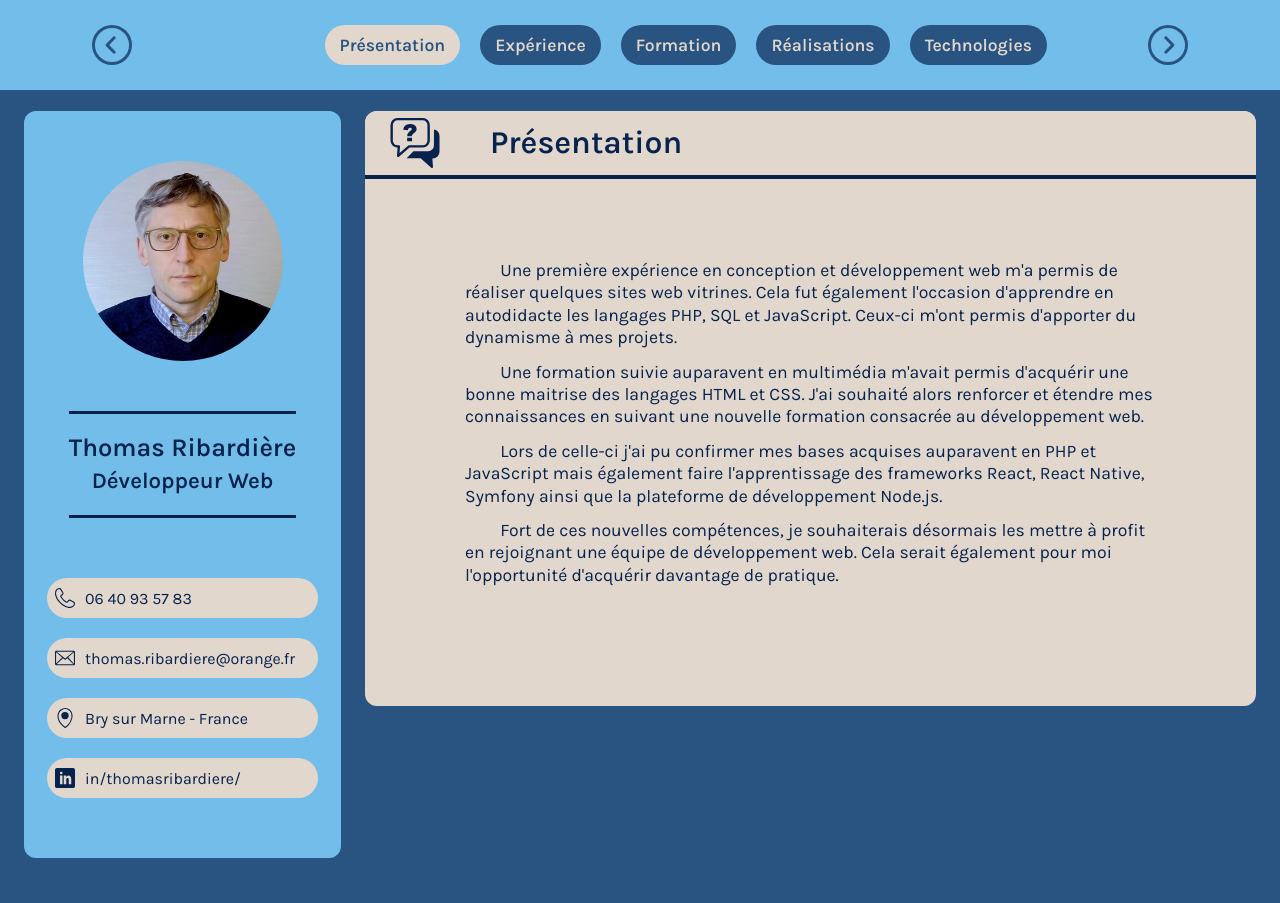
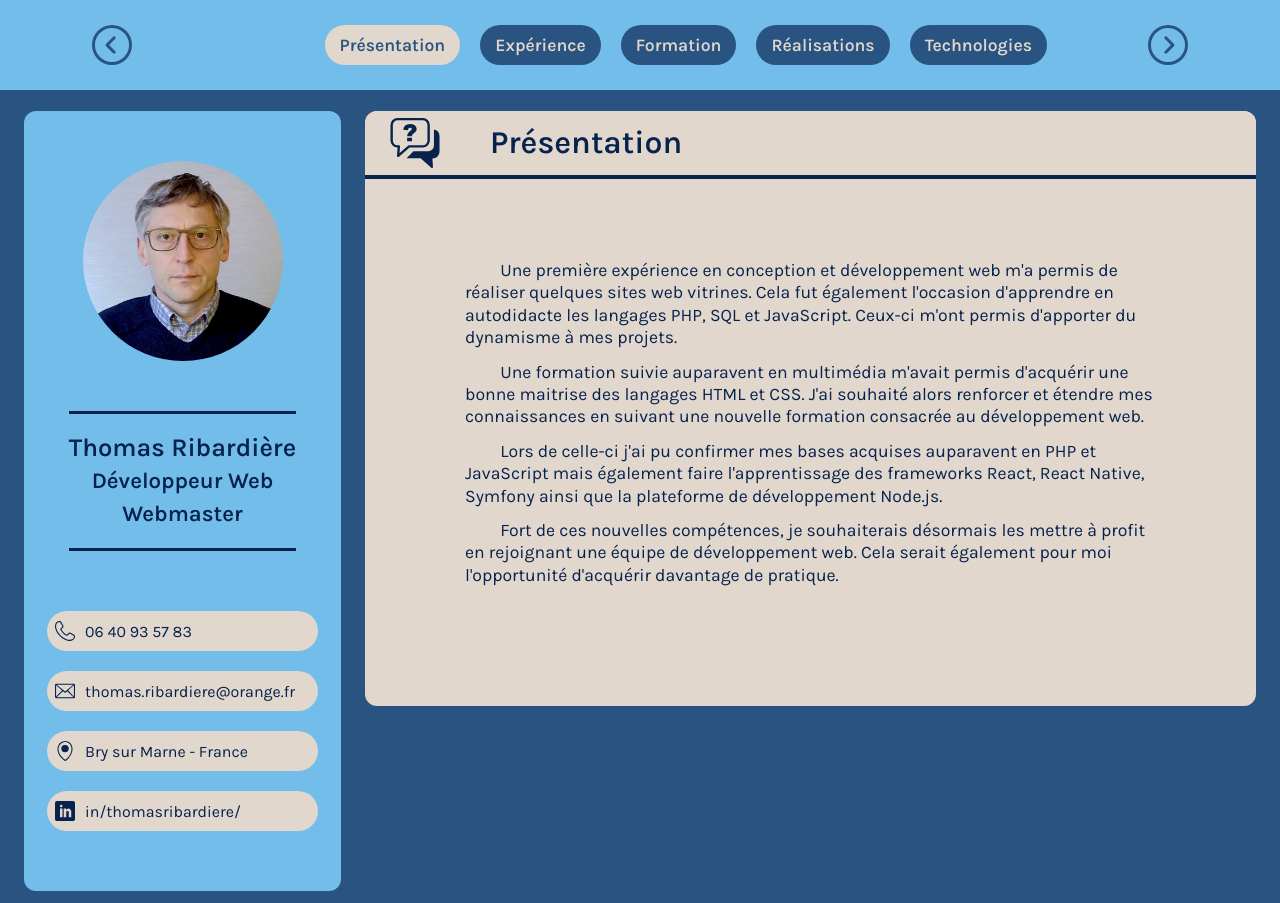
Before and after one commit to ThoRib/cv, a React (Create React App) app: page / in a window 1280 px wide. Before the commit the page ends 870 px from the top, so only its background shows below. Built offline with nearby package versions, Linux system fonts and the light colour scheme.

Commit message:
Ajout Webmaster

```diff
--- a/src/view/SideBar.js
+++ b/src/view/SideBar.js
@@ -11,7 +11,7 @@ export default () => (
                 <img src={photoId} alt="photo identité" />
             </div>
             <div id="title-id">
-                <h1>Thomas Ribardière<br /><span>Développeur Web</span></h1>
+                <h1>Thomas Ribardière<br /><span>Développeur Web<br />Webmaster</span></h1>
             </div>
         </div>
         <div id="contact">
```
